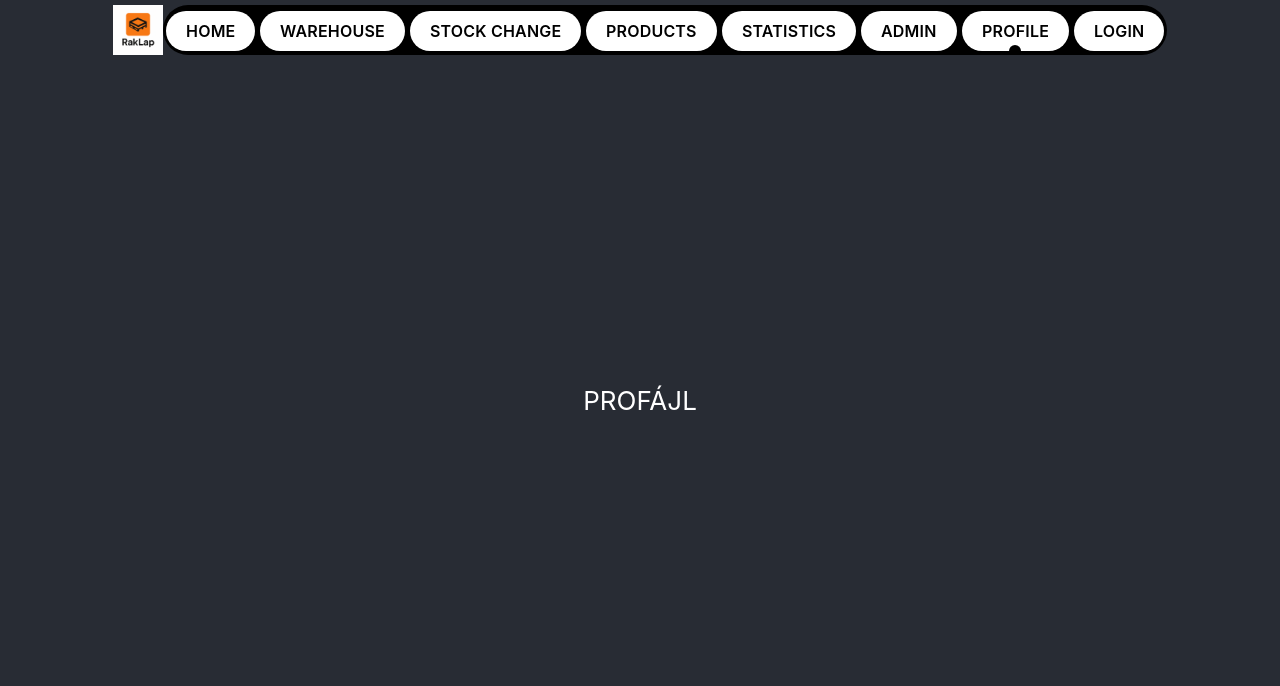
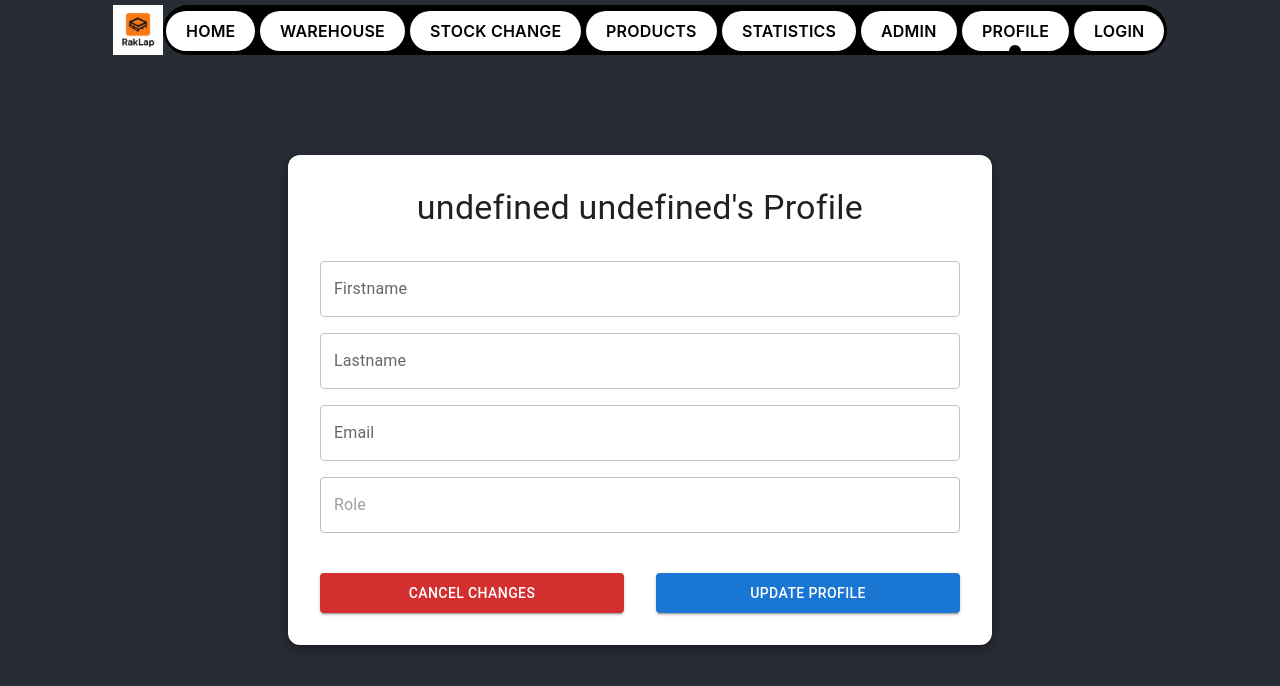
Before and after one commit to ProjekLabor-RakLap/ProjektLaborFrontend, a React (Create React App) app: page /profile in a window 1280 px wide. Shown: the top 686 px of the page. Built offline with nearby package versions, Linux system fonts and the light colour scheme.

Commit message:
profile page in progress

```diff
--- a/src/App.tsx
+++ b/src/App.tsx
@@ -21,7 +21,7 @@ function App() {
           <Route path="/admin" element={<Admin />} />
           <Route path="/statistics" element={<Statistics />} />
           <Route path="/stock-change" element={<StockChange />} />
-          <Route path="/profile" element={<Profile />} />
+          <Route path="/profile" element={<Profile/>} />
           <Route path="/login" element={<LoginPage />} />
           <Route path="/register" element={<RegisterPage />} />
         </Routes>
--- a/src/Components/Login/login.tsx
+++ b/src/Components/Login/login.tsx
@@ -72,8 +72,14 @@ export default function Login() {
                 console.log("Successfull login!"); //REMOVE LATER
                 setLoading(false);
                 navigate("/");
-            } catch (error) {
+            } catch (error: any) {
                 console.error("Error loging in:", error);
+                if (error.response && error.response.data) {
+                    setError(error.response.data);
+                } else {
+                    setError("Error during login!");
+                }
+                setLoading(false);
             }
         }, 1500);
 };
--- a/src/Components/Register/register.tsx
+++ b/src/Components/Register/register.tsx
@@ -22,7 +22,7 @@ import api from "../../api/api";
 import { IUserRegister } from "../../Interfaces/IUser";
 
 export default function Register() {
-    const [firsname, setFirstname] = useState<string>("");
+    const [firstname, setFirstname] = useState<string>("");
     const [lastname, setLastname] = useState<string>("");
     const [email, setEmail] = useState<string>("");
     const [password1, setPassword1] = useState<string>("");
@@ -42,6 +42,7 @@ export default function Register() {
     };
 
     const handleRoleChange = (event: SelectChangeEvent<number>) => {
+        console.log(Number(event.target.value));
         setRole(Number(event.target.value));
     };
 
@@ -55,8 +56,8 @@ export default function Register() {
         setError("");
 
         const registerData: IUserRegister = {
-            firstName: firsname,
-            lastName: lastname,
+            firstname: firstname,
+            lastname: lastname,
             email: email,
             password: password1,
             roleId: Number(role)
@@ -65,13 +66,13 @@ export default function Register() {
         setLoading(true);
 
         setTimeout(async () => {
-            if (!firsname || !lastname || !email || !password1 || !password2 || !role) {
+            if (!firstname || !lastname || !email || !password1 || !password2) {
                 setError("Please fill in all fields.");
                 setLoading(false);
                 return;
             }
 
-            if (firsname.length > 75 || lastname.length > 75) {
+            if (firstname.length > 75 || lastname.length > 75) {
                 setError("Firstname and Lastname cannot be more than 75 characters.");
                 setLoading(false);
                 return;
@@ -125,8 +126,14 @@ export default function Register() {
                 console.log(response.data);
                 setLoading(false);
                 navigate("/");
-            } catch (error) {
+            } catch (error: any) {
                 console.error("Error on signup:", error);
+                if (error.response && error.response.data) {
+                    setError(error.response.data);
+                } else {
+                    setError("Error during signup!");
+                }
+                setLoading(false);
             }
         }, 1500);
     };
@@ -160,7 +167,7 @@ export default function Register() {
                     label="Firstname"
                     variant="outlined"
                     margin="normal"
-                    value={firsname}
+                    value={firstname}
                     placeholder="Jane"
                     onChange={(e) => setFirstname(e.target.value)}
                 />
--- a/src/app/Profile/page.tsx
+++ b/src/app/Profile/page.tsx
@@ -1,17 +1,147 @@
+import { Box, Button, CircularProgress, Paper, TextField, Typography } from '@mui/material';
 import '../../App.css';
 import PillNavFull from '../../Components/NavBar/PillNav/PillNavWithItems';
+import { useUserContext } from '../../Context/userContext';
+import { useState } from 'react';
+import api from '../../api/api';
 
 
-function Profile() {
+export default function Profile() {
+  const { user } = useUserContext();
+
+  const [firstname, setFirstname] = useState<string>("");
+  const [lastname, setLastname] = useState<string>("");
+  const [email, setEmail] = useState<string>("");
+
+
+  const [loading, setLoading] = useState(false);
+  const [error, setError] = useState("");
+
+  const handleSubmit = (e: any) => {
+    e.preventDefault();
+    setError("");
+
+    setLoading(true);
+
+    setTimeout(async () => {
+      try {
+        //const response = await api.Users.updateUser(user?.id,);
+        setLoading(false);
+      } catch (error: any) {
+        console.error("Error loging in:", error);
+        if (error.response && error.response.data) {
+          setError(error.response.data);
+        } else {
+          setError("Error during login!");
+        }
+        setLoading(false);
+      }
+    }, 1500);
+  }
+
   return (
     <div className="App">
       <header className="App-header">
-        <PillNavFull/>
-        PROFÁJL
+        <PillNavFull />
 
+        <Paper
+          elevation={6}
+          sx={{
+            p: 4,
+            width: '50%',
+            display: "flex",
+            flexDirection: "column",
+            alignItems: "center",
+            borderRadius: 3,
+          }}
+        >
+
+          <Box display="flex"
+            flexDirection="column"
+            alignItems="center"
+            gap={2}
+            component="form"
+            onSubmit={handleSubmit}
+            sx={{ width: "100%" }}>
+
+            <Typography variant="h4" sx={{ mb: 2 }}>
+              {`${user?.firstname} ${user?.lastname}'s Profile`}
+            </Typography>
+
+            <TextField
+              sx={{ width: '100%', m: 0 }}
+              label="Firstname"
+              variant="outlined"
+              margin="normal"
+              value={firstname}
+              onChange={(e) => setFirstname(e.target.value)}
+            />
+
+            <TextField
+              sx={{ width: '100%', m: 0 }}
+              label="Lastname"
+              variant="outlined"
+              margin="normal"
+              value={lastname}
+              onChange={(e) => setLastname(e.target.value)}
+            />
+
+            <TextField
+              sx={{ width: '100%', m: 0 }}
+              label="Email"
+              variant="outlined"
+              margin="normal"
+              value={email}
+              onChange={(e) => setEmail(e.target.value)}
+            />
+
+            <TextField
+              sx={{
+                width: '100%',
+                m: 0,
+                '& .MuiInputBase-input.Mui-disabled': {
+                  WebkitTextFillColor: 'black',
+                },
+              }}
+              label="Role"
+              variant="outlined"
+              margin="normal"
+              disabled
+              value={user?.role}
+            />
+
+            <Box
+              sx={{
+                display: 'flex',
+                justifyContent: 'space-between',
+                gap: 4,
+                mt: 3,
+                width: '100%'
+              }}
+            >
+              <Button
+                type="reset"
+                variant="contained"
+                color="error"
+                sx={{ py: 1, width: "50%" }}
+                disabled={loading}
+              >
+                {loading ? <CircularProgress size={24} color="inherit" /> : "Cancel changes"}
+              </Button>
+
+              <Button
+                type="submit"
+                variant="contained"
+                color="primary"
+                sx={{ py: 1, width: "50%" }}
+                disabled={loading}
+              >
+                {loading ? <CircularProgress size={24} color="inherit" /> : "Update Profile"}
+              </Button>
+            </Box>
+          </Box>
+        </Paper>
       </header>
     </div>
   );
 }
-
-export default Profile;
```
Also changed, not shown: src/Interfaces/IUser.ts (+6 -6 lines).
